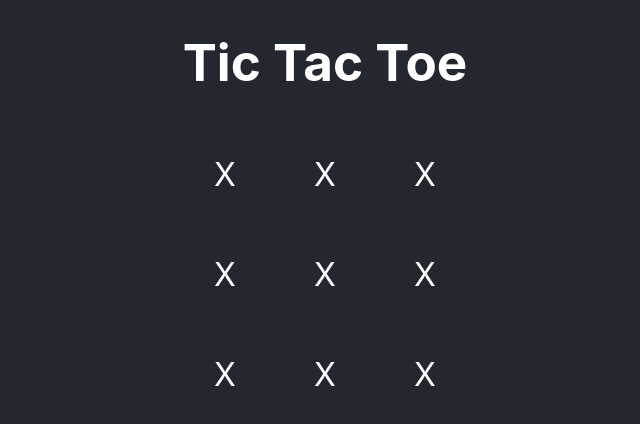
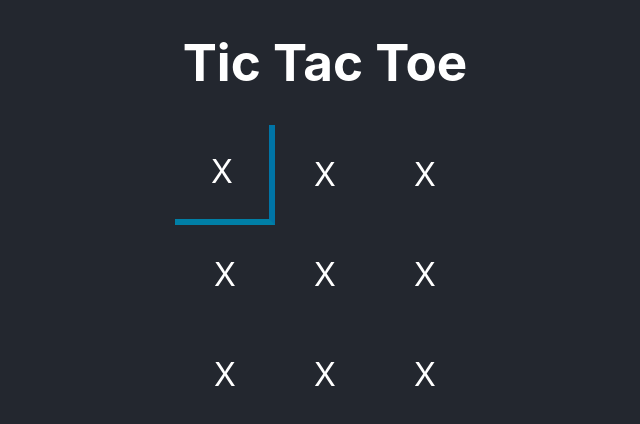
Before and after one commit to theallSparky/react-tic-tac-toe, a React (Vite) app in the folder frontend/: page / in a window 1280 px wide. Shown: the top 424 px of the page, without its empty margins (315-955 px from the left). Built offline with nearby package versions, Linux system fonts and the light colour scheme.

Commit message:
Added css, added 1st bit of grid lines

```diff
--- a/frontend/src/App.css
+++ b/frontend/src/App.css
@@ -23,3 +23,10 @@
   justify-content: center;
   align-items: center;
 }
+
+.right-border {
+  border-right: 0.2em solid #0074a6;
+}
+.bottom-border {
+  border-bottom: 0.2em solid #007fa6;
+}
--- a/frontend/src/components/Board.jsx
+++ b/frontend/src/components/Board.jsx
@@ -4,7 +4,7 @@
 function Board() {
   return (
     <div className="board">
-      <Tile />
+      <Tile className="right-border bottom-border" />
       <Tile />
       <Tile />
       <Tile />
--- a/frontend/src/components/Tile.jsx
+++ b/frontend/src/components/Tile.jsx
@@ -1,5 +1,5 @@
-function Tile() {
-  return <div className="tile">X</div>;
+function Tile({ className }) {
+  return <div className={`tile ${className}`}>X</div>;
 }
 
 export default Tile;
```
